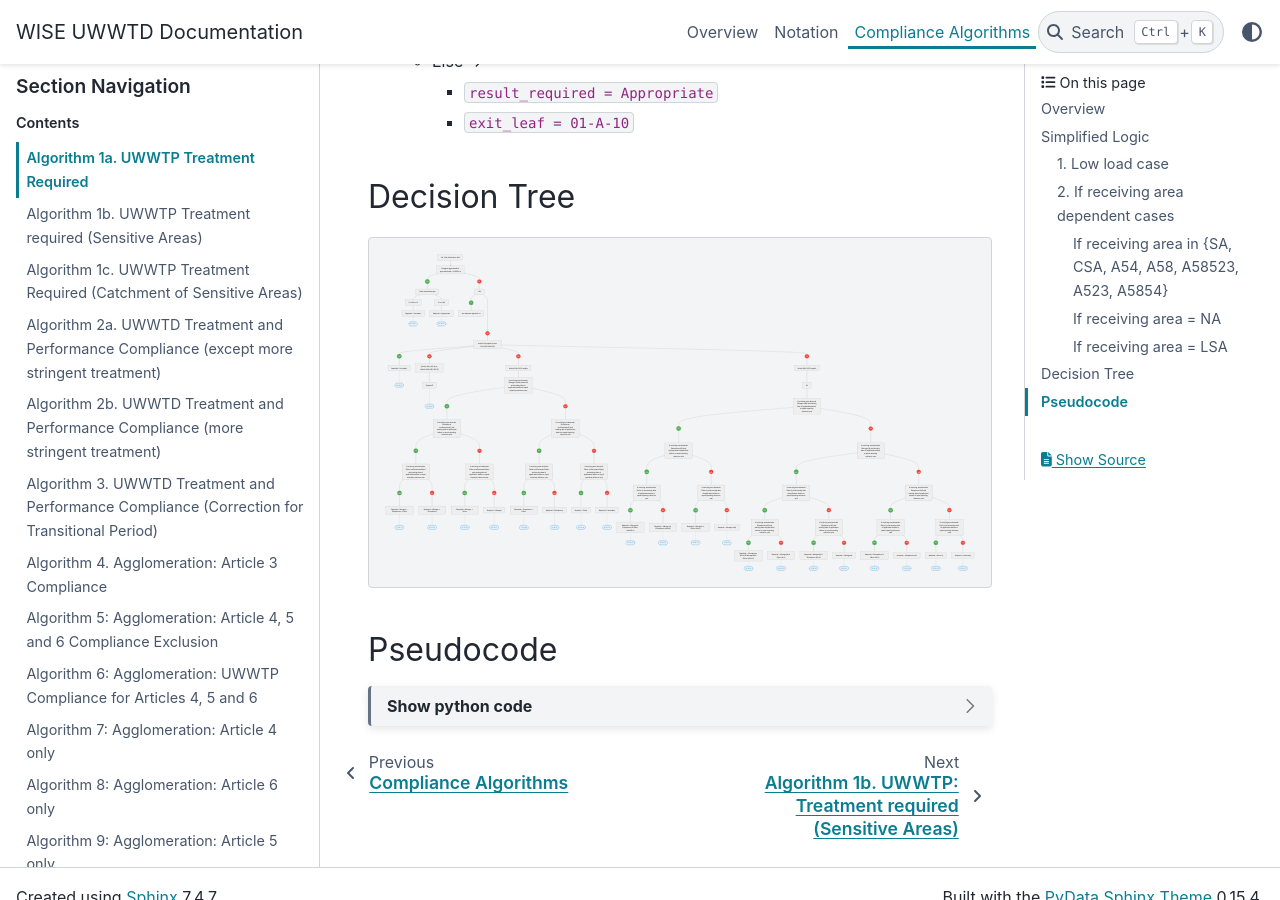
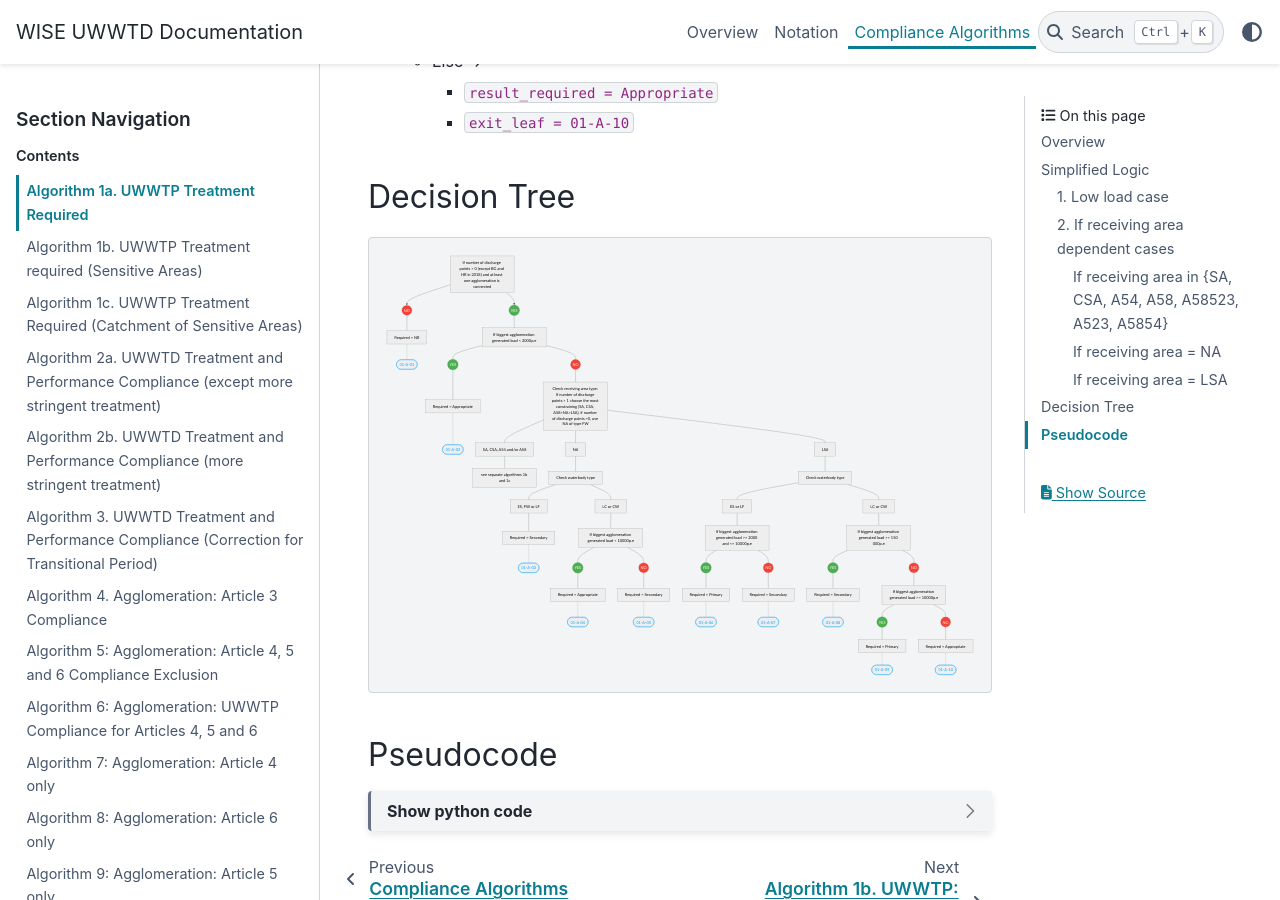
Before and after one commit to eeadata/WISE.UWWTD.Documentation, a Sphinx documentation site: the page built from docs/algorithms/algorithm-1a.md, in a window 1280 px wide and 900 px high, scrolled down 1955 px. Built offline with Sphinx 7.4.7 and the PyData theme 0.15.4, drawn with Linux system fonts in a browser that asks for light colours.

Commit message:
Fix issues

````diff
--- a/docs/algorithms/algorithm-1a.md
+++ b/docs/algorithms/algorithm-1a.md
@@ -66,164 +66,58 @@ First decision step in determining what wastewater treatment level is legally
 
 ```{mermaid}
 graph TB
+ROOT["If number of discharge points > 0 (except BG and HR in 2018) and at least one agglomeration is connected"]
 
-A["SA, CSA, A54 and/or A58"]
+ROOT --> Y1((YES)) --- B1["If biggest agglomeration generated load < 2000p.e"]
+ROOT --> N1((NO)) --- B2["Required = NR"]
+B2 -.- ID01(["01-A-01"])
 
-A --> B["If biggest agglomeration generated load <=10000 p.e"]
+B1 --- Y2((YES)) --- C1["Required = Appropriate"]
+C1 -.- ID02(["01-A-02"])
 
-B --- Y1((YES)) --- C["Check waterbody type"]
-B --- N1((NO)) --- CSA["CSA"]
+B1 --- N2((NO)) --- C2["Check receiving area type: If number of discharge points > 1 choose the most constraining (SA, CSA, A58>NA>LSA), if number of discharge points =0, use NA of type FW"]
 
-%% <=10000 p.e
+C2 --- TYPE1["SA, CSA, A54 and/or A58"]
+C2 --- TYPE2["NA"]
+C2 --- TYPE3["LSA"]
 
-C --- ES["ES, FW or LF"]
-C --- LC["LC or CW"]
+%% SA, CSA, A54 branch
+TYPE1 --- ALG1["see separate algorithms 1b and 1c"]
 
-ES --- SEC1["Required = Secondary"]
-SEC1 -.- ID1(["01-B-01"])
+%% NA branch
+TYPE2 --- WB1["Check waterbody type"]
+WB1 --- WB1_1["ES, FW or LF"]
+WB1 --- WB1_2["LC or CW"]
 
-LC --- APP1["Required = Appropriate"]
-APP1 -.- ID2(["01-B-02"])
+WB1_1 --- REQ1["Required = Secondary"]
+REQ1 -.- ID03(["01-A-03"])
 
-%% CSA branch
+WB1_2 --- LOAD1["If biggest agglomeration generated load < 10000p.e"]
+LOAD1 --- Y3((YES)) --- REQ2["Required = Appropriate"]
+REQ2 -.- ID04(["01-A-04"])
+LOAD1 --- N3((NO)) --- REQ3["Required = Secondary"]
+REQ3 -.- ID05(["01-A-05"])
 
-CSA --- Y2((YES)) --- ALG["See separate algorithm 1c"]
+%% LSA branch
+TYPE3 --- WB2["Check waterbody type"]
+WB2 --- WB2_1["ES or LF"]
+WB2 --- WB2_2["LC or CW"]
 
+WB2_1 --- LOAD2["If biggest agglomeration generated load >= 2000 and <= 10000p.e"]
+LOAD2 --- Y4((YES)) --- REQ4["Required = Primary"]
+REQ4 -.- ID06(["01-A-06"])
+LOAD2 --- N4((NO)) --- REQ5["Required = Secondary"]
+REQ5 -.- ID07(["01-A-07"])
 
-CSA ------ N2((NO)) --- ART["Article 5(4) applies [cases 5(1)+5(4);5(8)+5(4)]"]
+WB2_2 --- LOAD3["If biggest agglomeration generated load >= 150 000p.e"]
+LOAD3 --- Y5((YES)) --- REQ6["Required = Secondary"]
+REQ6 -.- ID08(["01-A-08"])
+LOAD3 --- N5((NO)) --- LOAD4["If biggest agglomeration generated load >= 10000p.e"]
 
-ART --- Y3((YES)) --- SEC2["Required = Secondary"]
-SEC2 -.- ID3(["01-B-03"])
-
-ART --- N4((NO)) --- ART2["[Article 5(4)+5(2,3)] or [Article 5(8)+5(4)+5(2,3)]"]
-ART2 --- ART3["Required?"]
-ART3 -.- ID4([01-B-04])
-
-%%%%%%%%%%%%%%%%%%%%%%
-
-ART --- N33((NO)) --- N111["Article 5(4)+5(2,3) applies"]
-
-N111 --- N1_node["If receiving area demands Nitrogen (rcaParameterN) and starting date of application before or equal reporting reference year"]
-
-
-
-
-
-%% LEFT SUBTREE
-
-N1_node --- Y4((YES)) --- P2["If receiving area demands Phosphorus (rcaParameterP) and starting date of application before or equal reporting reference year"]
-N1_node --- N5((NO)) --- P1["If receiving area demands Phosphorus (rcaParameterP) and starting date of application before or equal reporting reference year"]
-
-
-%% N + P branch
-
-P2 --- Y5((YES)) --- O3["If receiving area demands Other (rcaParameterOther) and starting date of application before or equal reporting reference year"]
-P2 --- N6((NO)) --- O4["If receiving area demands Other (rcaParameterOther) and starting date of application before or equal reporting reference year"]
-
-O3 --- Y6((YES)) --- NPO["Required = Nitrogen + Phosphorus + Other"]
-O3 --- N7((NO)) --- NP["Required = Nitrogen + Phosphorus"]
-
-NPO -.- ID12(["01-B-12"])
-NP -.- ID11(["01-B-11"])
-
-O4 --- Y7((YES)) --- NO1["Required = Nitrogen + Other"]
-O4 --- N8((NO)) --- NONLY["Required = Nitrogen"]
-
-NO1 -.- ID10(["01-B-10"])
-NONLY -.- ID9(["01-B-09"])
-
-%% branch 2
-
-P1 --- Y8((YES)) --- O1["If receiving area demands Other (rcaParameterOther) and starting date of application before or equal reporting reference year"]
-P1 --- N9((NO)) --- O2["If receiving area demands Other (rcaParameterOther) and starting date of application before or equal reporting reference year"]
-
-O1 --- Y9((YES)) --- PHO_OTHER1["Required = Phosphorus + Other"]
-O1 --- N10((NO)) --- PHO1["Required = Phosphorus"]
-
-PHO_OTHER1 -.- ID8(["01-B-08"])
-PHO1 -.- ID7(["01-B-07"])
-
-O2 --- Y10((YES)) --- OTHER1["Required = Other"]
-O2 --- N11((NO)) --- SEC3["Required = Secondary"]
-
-OTHER1 -.- ID6(["01-B-06"])
-SEC3 -.- ID5(["01-B-05"])
-
-
-
-%% RIGHT-SIDE SA BRANCH
-
-ART --- N12((NO)) --- SA1["Article 5(4)+5(2,3) applies"]
-
-SA1 --- SA["SA"]
-
-SA --- N2_node["If receiving area demands Nitrogen (aN) and starting date of application before or equal reporting reference year"]
-
-N2_node --- Y11((YES)) --- P3["If receiving area demands Phosphorus (aP) and starting date of application before or equal reporting reference year"]
-N2_node --- N13((NO)) --- N3["If receiving area demands Nitrogen (b) and starting date of application before or equal reporting reference year"]
-
-%% aN + aP branch
-
-P3 --- Y12((YES)) --- O5["If receiving area demands Other (c) and starting date of application before or equal reporting reference year"]
-
-O5 --- Y13((YES)) --- NPOTHER["Required = Nitrogen & Phosphorus & Other (aN+aP+c)"]
-O5 --- N14((NO)) --- NPONLY["Required = Nitrogen & Phosphorus (aN+aP)"]
-
-NPOTHER -.- ID16(["01-B-16"])
-NPONLY -.- ID15(["01-B-15"])
-
-%% aN + c
-
-P3 --- N15((NO)) --- O6["If receiving area demands Other (c) and starting date of application before or equal reporting reference year"]
-
-O6 --- Y14((YES)) --- NOTHER["Required = Nitrogen & Other (aN+c)"]
-O6 --- N16((NO)) --- NREQ["Required = Nitrogen (aN)"]
-
-NOTHER -.- ID14(["01-B-14"])
-NREQ -.- ID13(["01-B-13"])
-
-%% Nitrogen b branch
-
-
-
-N3 --- Y15((YES)) --- P4["If receiving area demands Other (c) and starting date of application before or equal reporting reference year"]
-N3 --- N17((NO)) --- P5["If receiving area demands Phosphorus (aP) and starting date of application before or equal reporting reference year"]
-
-P4 --- Y16((YES)) --- P42["If receiving area demands Phosphorus (aP) and starting date of application before or equal reporting reference year"]
-P4 --- N18((NO)) --- P43["If receiving area demands Phosphorus (aP) and starting date of application before or equal reporting reference year"]
-
-P42 --- Y17((YES)) --- NBO2["Required =  Phosphorus (aP+b) & Nitrogen(b) & Other (aP+b+c)"]
-P42 --- N19((NO)) --- NBP2["Required = Nitrogen(b) & Other (b+c)"]
-
-NBO2 -.- ID24(["01-B-24"])
-NBP2 -.- ID23(["01-B-23"])
-
-
-P43 --- Y18((YES)) --- NBO["Required = Nitrogen(b) & Phosphorus (aP+b)"]
-P43 --- N20((NO)) --- NBP["Required = Nitrogen(b)"]
-
-NBO -.- ID22(["01-B-22"])
-NBP -.- ID21(["01-B-21"])
-
-
-
-
-
-P5 --- Y19((YES)) --- P6["If receiving area demands Other (c) and starting date of application before or equal reporting reference year"]
-
-P6 --- Y20((YES)) --- APO["Required = Phosphorus & Other (aP+c)"]
-P6 --- N21((NO)) --- PREQ["Required = Phosphorus (aP)"]
-
-APO -.- ID20(["01-B-20"])
-PREQ -.- ID18(["01-B-18"])
-
-P5 --- N22((NO)) --- O7["If receiving area demands Other (c) and starting date of application before or equal reporting reference year"]
-
-O7 --- Y21((YES)) --- OREQ["Required = Other (c)"]
-O7 --- N23((NO)) --- SEC4["Required = Secondary"]
-
-OREQ -.- ID19(["01-B-19"])
-SEC4 -.- ID17(["01-B-17"])
+LOAD4 --- Y6((YES)) --- REQ7["Required = Primary"]
+REQ7 -.- ID09(["01-A-09"])
+LOAD4 --- N6((NO)) --- REQ8["Required = Appropriate"]
+REQ8 -.- ID10(["01-A-10"])
 
 %% Styles
 classDef reference stroke:#00a2ff,color:#00a2ff;
````
Also changed, not shown: other parts of docs/algorithms/algorithm-1a.md (+3 -3 lines), docs/algorithms/algorithm-1b.md (+41 -22 lines).
